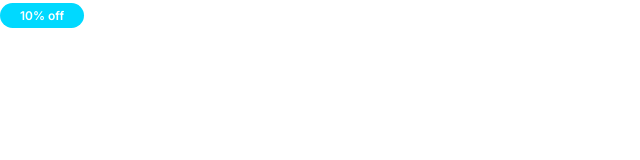
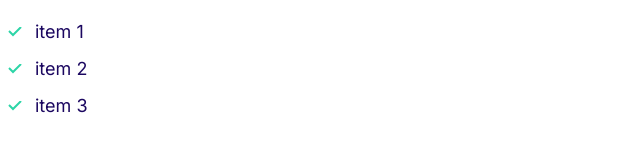
Before and after one commit to farshaadni/hello, a plain HTML site: page index.html in a window 1280 px wide. Shown: the whole page, without its empty margins (0-640 px from the left). Drawn offline with Linux system fonts and the light colour scheme.

Commit message:
creating the list component.

```diff
--- a/css/styles.css
+++ b/css/styles.css
@@ -121,3 +121,30 @@ a {
     font-size: 1.2rem;
   }
 }
+
+/* lists */
+
+.list {
+  list-style: none;
+  color: var(--color-heading);
+  padding-left: 0;
+}
+
+.list--inline .list__item {
+  display: inline-block;
+}
+
+.list--tick {
+  list-style-image: url(../images/tick.svg);
+  padding-left: 3rem;
+}
+.list--tick .list__item {
+  padding-left: 0.5rem;
+  margin-bottom: 1rem;
+}
+
+@media screen and(min-width: 1024px) {
+  .list--tick .list__item {
+    padding-left: 0;
+  }
+}
--- a/index.html
+++ b/index.html
@@ -19,6 +19,10 @@
     <link rel="stylesheet" href="css/styles.css" />
   </head>
   <body>
-    <span class="badge badge--secondary badge--small">10% off</span>
+    <ul class="list list--tick">
+      <li class="list__item">item 1</li>
+      <li class="list__item">item 2</li>
+      <li class="list__item">item 3</li>
+    </ul>
   </body>
 </html>
```
Also changed, not shown: component/badges.html (renamed from component/index.html, +0 -1 lines), component/links.html (added, +1 -0 lines), component/lists.html (added, +5 -0 lines), images/chevron.svg (added), images/clock.svg (added), images/computer.svg (added), images/easy.svg (added), images/growth.svg (added), images/line.svg (added), images/menu.svg (added), images/quotes.svg (added), images/search.svg (added), images/settings.svg (added), images/snap.svg (added), 2 more files.
